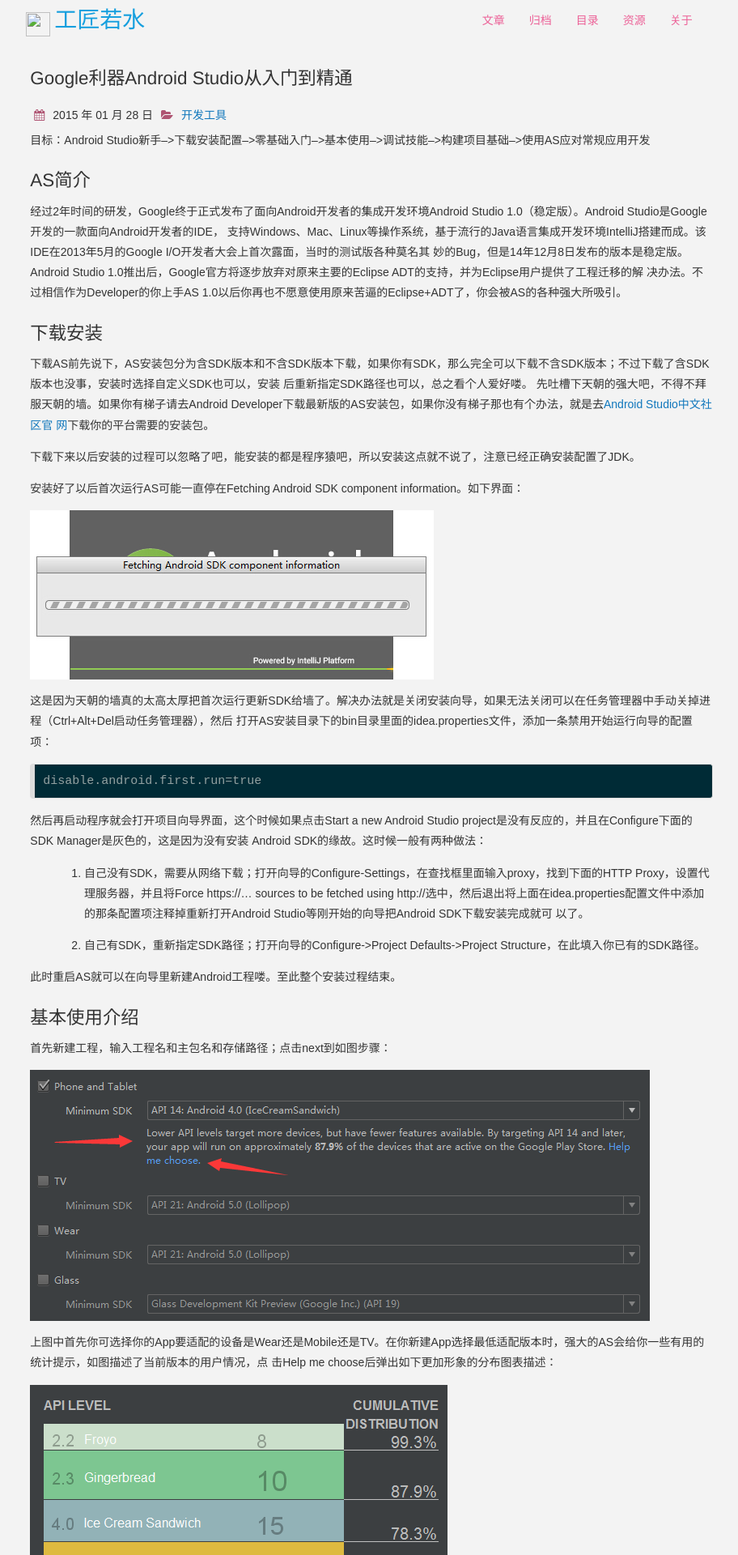
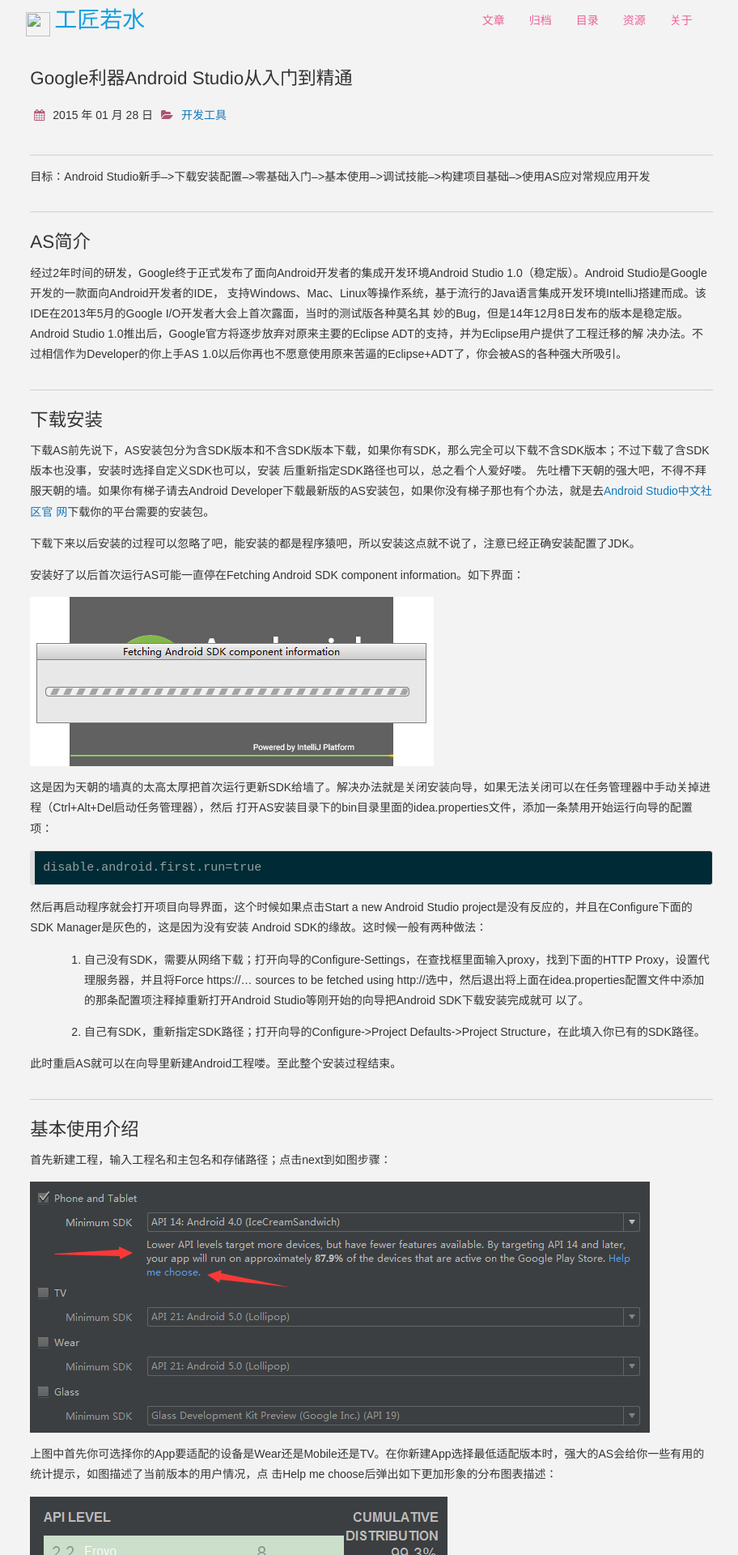
Before and after one commit to msdgwzhy6/yanbober.github.io, a Jekyll site: the page built from _posts/2015-1-28-android_studio_guide.md, in a window 1280 px wide. Shown: the top 1920 px of the page at 81% size, without its empty margins (181-1093 px from the left). Built offline with Jekyll 4.4.1, drawn with Linux system fonts in a browser that asks for light colours; nearby versions of some CDN libraries; comment, search, counter and statistics services are not loaded.

Commit message:
fix first blog.

```diff
--- a/_posts/2015-1-28-android_studio_guide.md
+++ b/_posts/2015-1-28-android_studio_guide.md
@@ -10,7 +10,11 @@
 ---
 {% include site/setup %}
 
+<hr>
+
 目标：Android Studio新手-->下载安装配置-->零基础入门-->基本使用-->调试技能-->构建项目基础-->使用AS应对常规应用开发
+
+<hr>
 
 ##AS简介
 
@@ -18,6 +22,8 @@
 支持Windows、Mac、Linux等操作系统，基于流行的Java语言集成开发环境IntelliJ搭建而成。该IDE在2013年5月的Google I/O开发者大会上首次露面，当时的测试版各种莫名其
 妙的Bug，但是14年12月8日发布的版本是稳定版。Android Studio 1.0推出后，Google官方将逐步放弃对原来主要的Eclipse ADT的支持，并为Eclipse用户提供了工程迁移的解
 决办法。不过相信作为Developer的你上手AS 1.0以后你再也不愿意使用原来苦逼的Eclipse+ADT了，你会被AS的各种强大所吸引。
+
+<hr>
 
 ##下载安装
 
@@ -47,6 +53,8 @@
 2. 自己有SDK，重新指定SDK路径；打开向导的Configure->Project Defaults->Project Structure，在此填入你已有的SDK路径。
 
 此时重启AS就可以在向导里新建Android工程喽。至此整个安装过程结束。
+
+<hr>
 
 ##基本使用介绍
 
@@ -103,6 +111,8 @@
 
 7. 修改工程目录-----在创建项目的时候，在Project Location中选好工程目录后，要自己输入一个文件夹的名字用来保存工程，然后就能使用自己的工程目录了。
 
+<hr>
+
 ## 入门总结
 
 到此为止AS的基本情况相信你已经有个大致了解了。具体比Eclipse的优势体现在如下几点：
@@ -128,6 +138,8 @@
 10. 版本控制系统，安装的时候就自带GitHub, Git, SVN等流行的版本控制系统，可以直接check out你的项目，边写代码边右键可以直接具备BCompare功能与其他版本进行对比修改。
 
 总之就一句话，相信我，若果你和我一样是Eclipse用户切换过来，那么你绝对不会再切换回去，你会爱上AS的。
+
+<hr>
 
 ##Android Studio目录结构
 
@@ -167,6 +179,8 @@
 build.gradle：//Module的Gradle构建脚本
 
 {% endhighlight %}
+
+<hr>
 
 ##Android Studio开发调试使用
 
@@ -216,6 +230,8 @@
 结束调试后，应该在箭头1处把所设的断点删除(选择要删除的断点后，点击上方的红色减号）。
 
 以上便是AS的一些调试使用技巧。
+
+<hr>
 
 ##Android Studio构建系统基础
 
@@ -392,6 +408,8 @@
 
 好了，Gradle的基本情况就说到这，具体可以阅读官网或者查阅其他资料，Gradle的使用需要经验的积累。
 
+<hr>
+
 ##Android Studio插件安装及使用Genymotion模拟器
 
 Android Studio自带的模拟器速度已经比Eclipse插件的快一点了，但是还不够暴力，不够爽。现在来说说最暴力的Genymotion模拟器如何结合AS使用。
@@ -416,9 +434,13 @@
 
 至此快速模拟器Genymotion已经搞定，提升你的速度。其他的插件安装也就触类旁通了。
 
+<hr>
+
 ##Android Studio总结
 
 到此你已经可以顺利使用Android Studio进行应用程序开发。其他的问题相信聪明的您使用Google可以搞定，祝你好运！总之AS的强大需要你自己去
 慢慢探索，你会发现不知不觉你会爱上他的。
 
+<hr>
+
 	（烦请令尊体谅作者劳动成果，转载麻烦声明文章链接。您的声明与讨论是鄙人写作的动力。本篇文章依据时间及个人情况持续更新中......）
```
